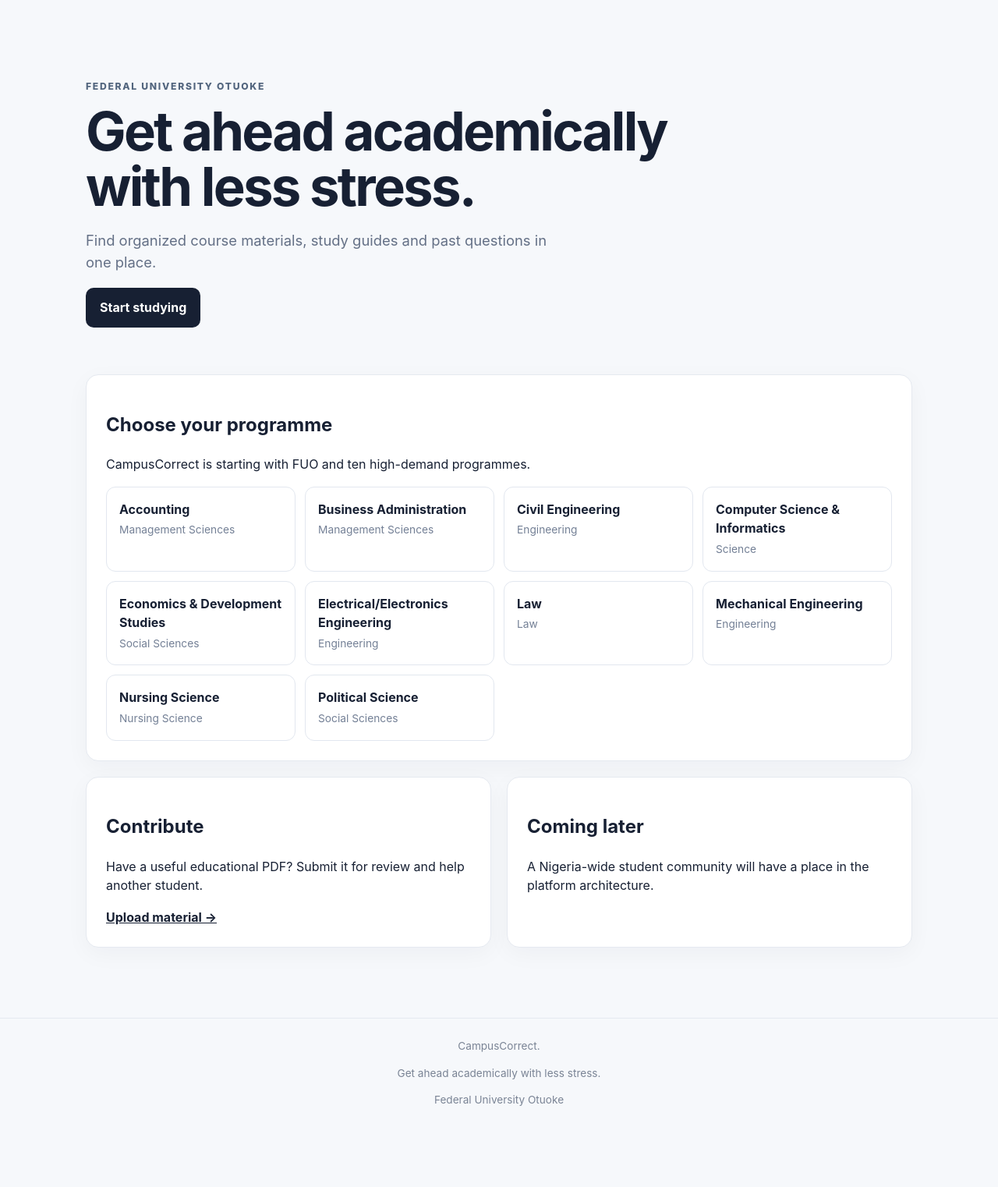
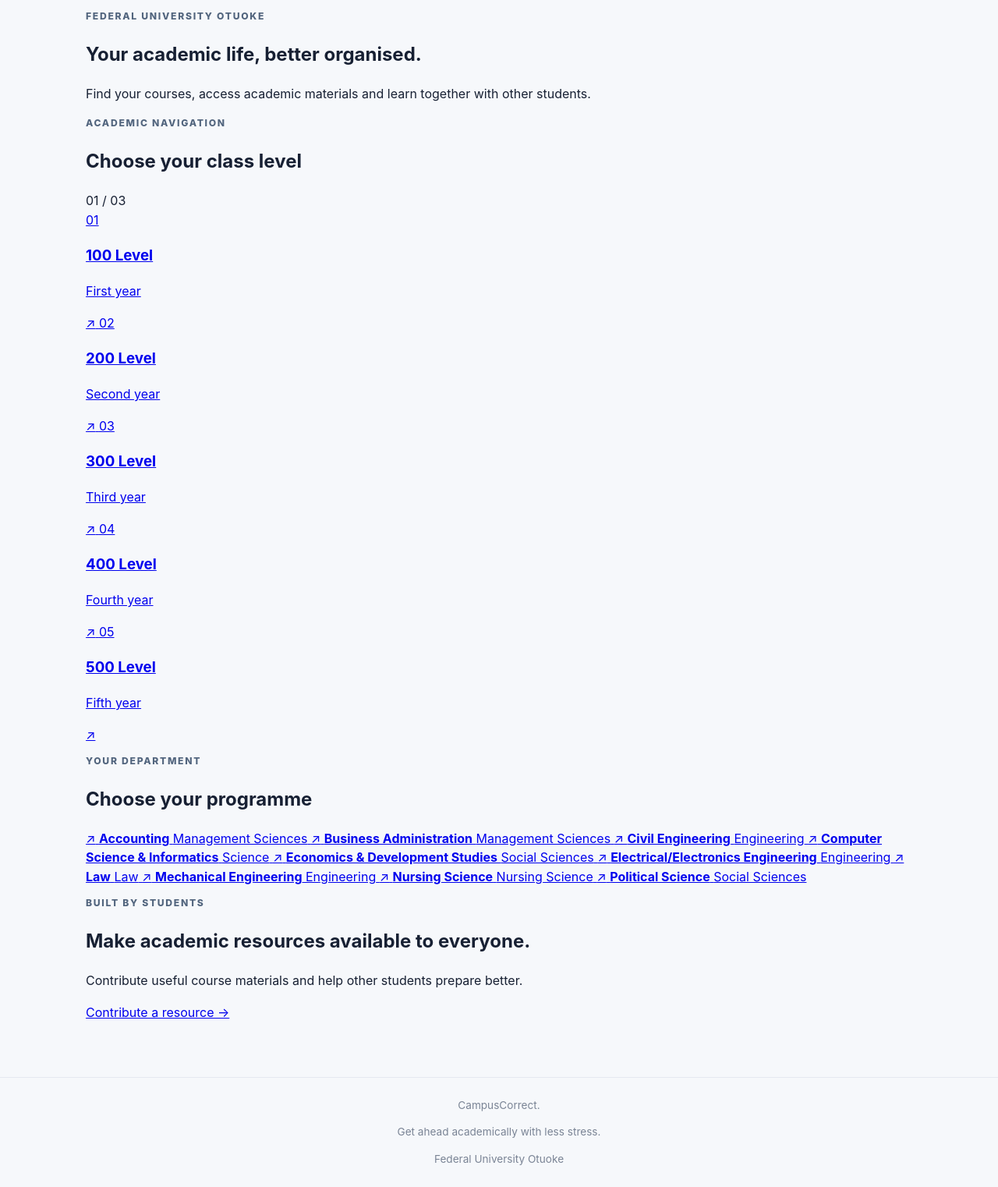
Before and after one commit to AgainBuilds/CampusCorrect, a FastAPI app: page / in a window 1280 px wide. Shown: the part 53-1575 px from the top of the page at 78% size. Before the commit the page ends 1471 px from the top, so only its background shows below. Run offline with FastAPI, Linux system fonts and the light colour scheme; data comes from the database, SQL or seed files in the repository.

Commit message:
Update home.html

```diff
--- a/app/templates/home.html
+++ b/app/templates/home.html
@@ -1,35 +1,141 @@
+
 {% extends "base.html" %}
-{% block title %}CampusCorrect — Get ahead academically with less stress{% endblock %}
+
+{% block title %}CampusCorrect — Academic Resources{% endblock %}
+
 {% block content %}
-<section class="hero">
-  <p class="eyebrow">FEDERAL UNIVERSITY OTUOKE</p>
-  <h1>Get ahead academically with less stress.</h1>
-  <p class="lead">Find organized course materials, study guides and past questions in one place.</p>
-  <a class="button" href="/pledge">Start studying</a>
+
+<section class="home-intro">
+
+    <p class="eyebrow">FEDERAL UNIVERSITY OTUOKE</p>
+
+    <h1>
+        Your academic life,
+        <span>better organised.</span>
+    </h1>
+
+    <p class="intro-description">
+        Find your courses, access academic materials
+        and learn together with other students.
+    </p>
+
 </section>
 
-<section class="card">
-  <h2>Choose your programme</h2>
-  <p>CampusCorrect is starting with FUO and ten high-demand programmes.</p>
-  <div class="grid">
-    {% for p in programmes %}
-      <a class="programme" href="/resources?programme_id={{ p.id }}&level=100">
-        <strong>{{ p.name }}</strong>
-        <span>{{ p.faculty }}</span>
-      </a>
-    {% endfor %}
-  </div>
+
+<section class="academic-selection">
+
+    <div class="section-topline">
+        <div>
+            <p class="eyebrow">ACADEMIC NAVIGATION</p>
+            <h2>Choose your class level</h2>
+        </div>
+
+        <span class="section-index">01 / 03</span>
+    </div>
+
+    <div class="level-grid">
+
+        <a href="/level/100" class="level-item">
+            <span class="level-number">01</span>
+            <div>
+                <h3>100 Level</h3>
+                <p>First year</p>
+            </div>
+            <span class="level-arrow">↗</span>
+        </a>
+
+        <a href="/level/200" class="level-item">
+            <span class="level-number">02</span>
+            <div>
+                <h3>200 Level</h3>
+                <p>Second year</p>
+            </div>
+            <span class="level-arrow">↗</span>
+        </a>
+
+        <a href="/level/300" class="level-item">
+            <span class="level-number">03</span>
+            <div>
+                <h3>300 Level</h3>
+                <p>Third year</p>
+            </div>
+            <span class="level-arrow">↗</span>
+        </a>
+
+        <a href="/level/400" class="level-item">
+            <span class="level-number">04</span>
+            <div>
+                <h3>400 Level</h3>
+                <p>Fourth year</p>
+            </div>
+            <span class="level-arrow">↗</span>
+        </a>
+
+        <a href="/level/500" class="level-item">
+            <span class="level-number">05</span>
+            <div>
+                <h3>500 Level</h3>
+                <p>Fifth year</p>
+            </div>
+            <span class="level-arrow">↗</span>
+        </a>
+
+    </div>
+
 </section>
 
-<section class="split">
-  <div class="card">
-    <h2>Contribute</h2>
-    <p>Have a useful educational PDF? Submit it for review and help another student.</p>
-    <a href="/upload">Upload material →</a>
-  </div>
-  <div class="card">
-    <h2>Coming later</h2>
-    <p>A Nigeria-wide student community will have a place in the platform architecture.</p>
-  </div>
+
+<section class="programme-section">
+
+    <div class="section-topline">
+        <div>
+            <p class="eyebrow">YOUR DEPARTMENT</p>
+            <h2>Choose your programme</h2>
+        </div>
+    </div>
+
+    <div class="programme-grid">
+
+        {% for p in programmes %}
+
+        <a class="programme-item"
+           href="/resources?programme_id={{ p.id }}&level=100">
+
+            <span class="programme-symbol">↗</span>
+
+            <strong>{{ p.name }}</strong>
+
+            <span>{{ p.faculty }}</span>
+
+        </a>
+
+        {% endfor %}
+
+    </div>
+
 </section>
+
+
+<section class="contribution-section">
+
+    <div>
+        <p class="eyebrow">BUILT BY STUDENTS</p>
+
+        <h2>
+            Make academic resources
+            available to everyone.
+        </h2>
+
+        <p>
+            Contribute useful course materials and help
+            other students prepare better.
+        </p>
+    </div>
+
+    <a href="/upload" class="kraft-button">
+        Contribute a resource →
+    </a>
+
+</section>
+
 {% endblock %}
```
